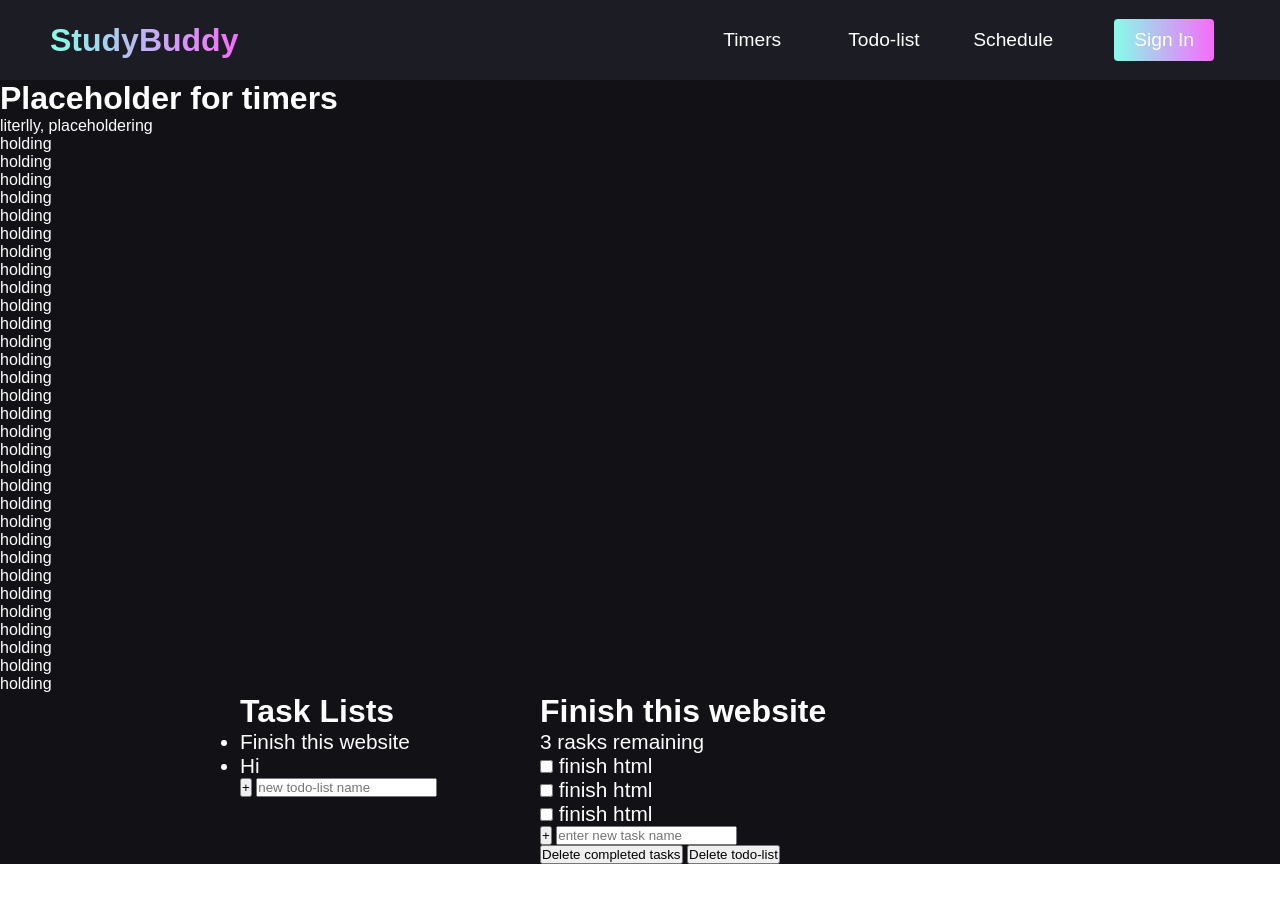
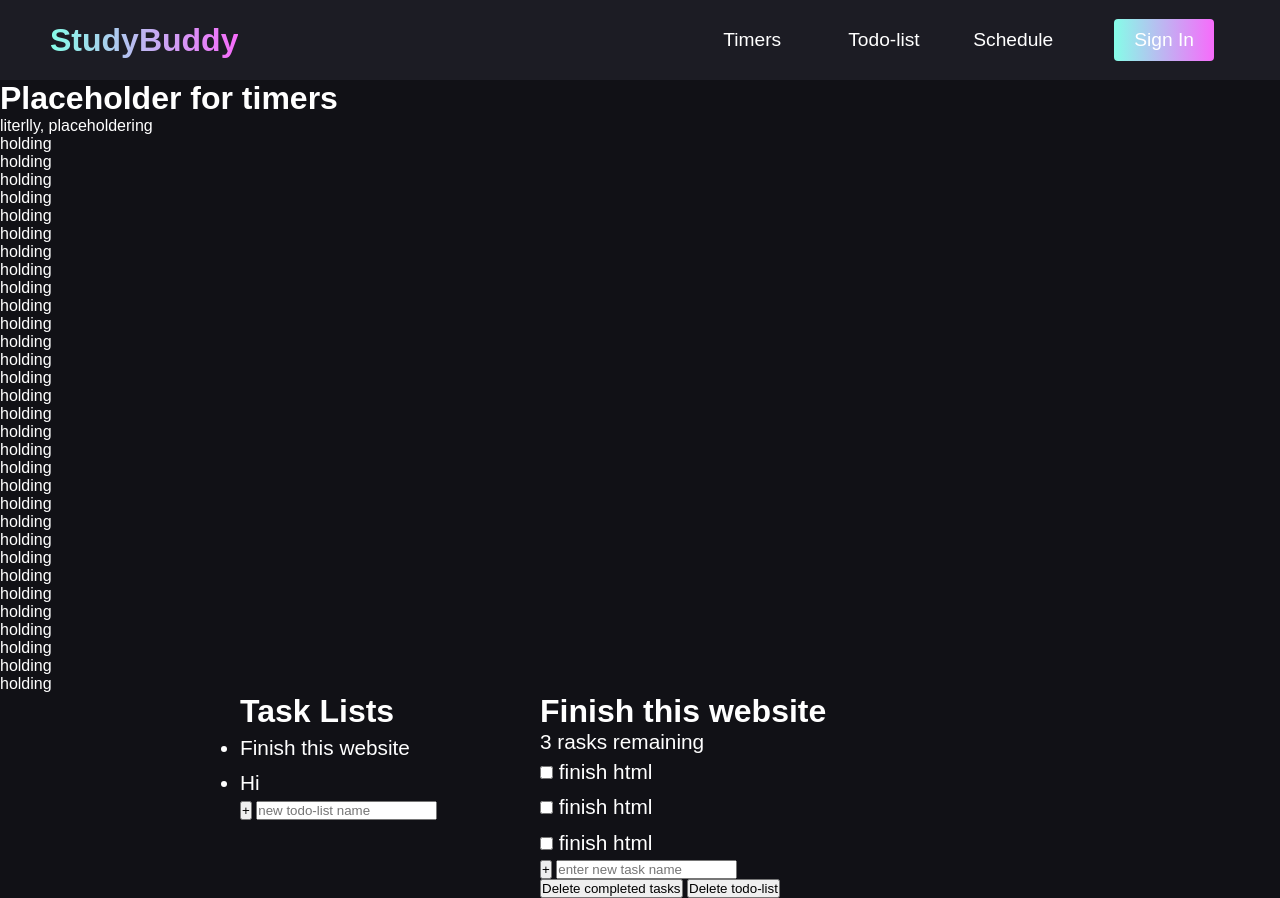
Before and after one commit to gracexuwt/StudyBuddy, a website: page index.html in a window 1280 px wide. Before the commit the page ends 864 px from the top, so only its background shows below. Drawn offline with Linux system fonts and the light colour scheme.

Commit message:
before adding styling on todo list

```diff
--- a/styles.css
+++ b/styles.css
@@ -15,10 +15,16 @@
     --main-font-color: white;
     --sub-font-color: rgb(246, 224, 224);
     --button-hover: #F76BFB;
+
+
     --list-of-list-title-size: 2rem;
     --list-of-list-list-size: 1.3rem;
-    --todo-list-font-size: 2rem;;
+    --list-of-list-line-height: 1.7;
+    --todo-list-font-size: 2rem;
     --todo-list-list-size: 1.3rem;
+    --todo-list-line-height: 1.7;
+
+
     /* background: -webkit-linear-gradient(to right, #86fde8, #acb6e5); */
     /* background: linear-gradient(to right, #86fde8, #acb6e5); #acb6e5*/
 
@@ -163,6 +169,7 @@
 }
 
 .task-list {
+    line-height: var(--list-of-list-line-height);
     font-size: var(--list-of-list-list-size);
 }
 
@@ -177,6 +184,7 @@
 }
 
 .tasks {
+    line-height: var(--todo-list-line-height);
     font-size: var(--todo-list-list-size);
     color: var(--main-font-color);
 }
```
